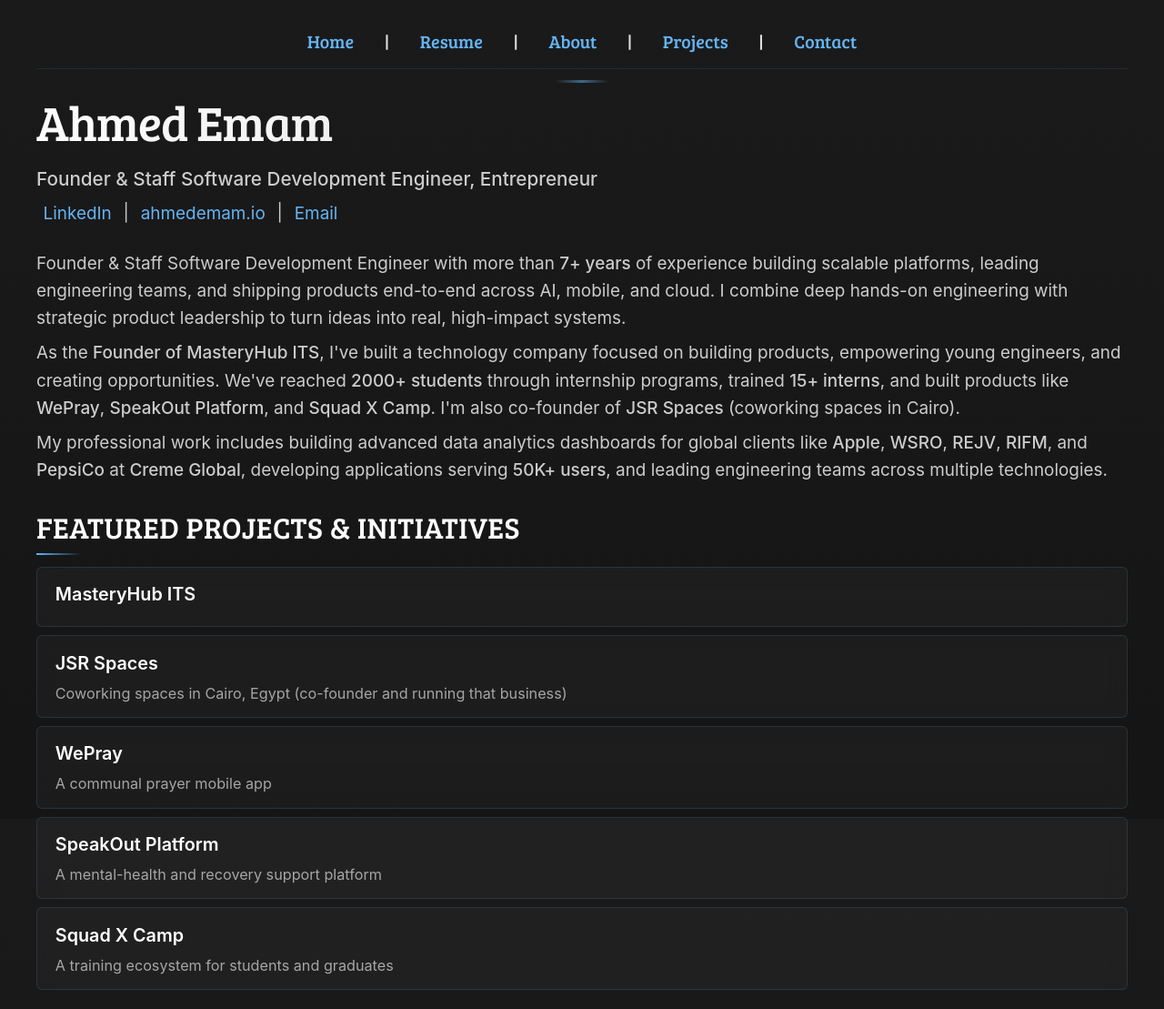
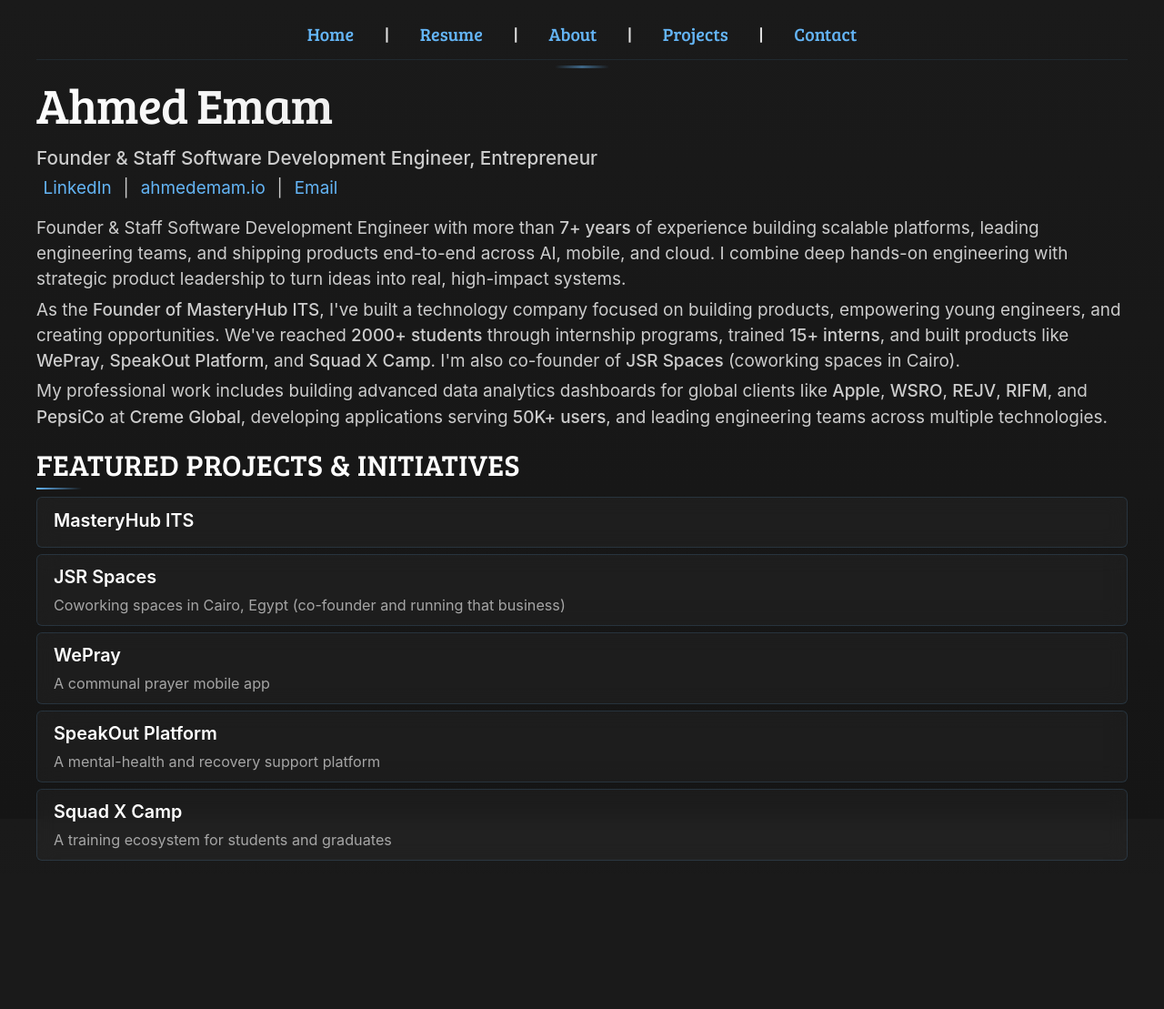
Before and after one commit to ahmedemam/ahmedemam.github.io, a Jekyll site: the page built from index.html, in a window 1280 px wide. Shown: the whole page at 91% size. Built offline with Jekyll 4.4.1, drawn with Linux system fonts in a browser that asks for light colours; after the commit the page ends 960 px from its top, so only the background shows below that.

Commit message:
Minimize spacing and add slow transitions throughout
- Reduce all margins and padding significantly (navigation, container, introduction, paragraphs, headings)
- Reduce project card spacing and padding
- Reduce work experience section spacing
- Change all transitions from 0.3s to 0.8s for slow, smooth animations
- Change gradient animation from 0.5s to 1.2s
- Reduce line heights for more compact text
- Minimize gaps between all elements

```diff
--- a/assets/css/style.scss
+++ b/assets/css/style.scss
@@ -83,11 +83,11 @@ body {
 /* Site navigation - Enhanced */
 .site-nav {
   text-align: center;
-  margin: 0 0 0.6em 0;
-  padding: 0.4em 0;
+  margin: 0 0 0.3em 0;
+  padding: 0.3em 0;
   font-size: 1.1em;
   font-weight: 400;
-  transition: all 0.3s ease;
+  transition: all 0.8s ease;
   font-family: $heading-font;
   border-bottom: 1px solid rgba(100, 181, 246, 0.1);
   position: relative;
@@ -101,7 +101,7 @@ body {
     width: 0;
     height: 2px;
     background: linear-gradient(90deg, transparent, $link-color, transparent);
-    transition: width 0.3s ease;
+    transition: width 0.8s ease;
   }
 
   &:hover::after {
@@ -113,7 +113,7 @@ body {
     text-decoration: none;
     margin: 0 1em;
     font-weight: 400;
-    transition: all 0.3s ease;
+    transition: all 0.8s ease;
     display: inline-block;
     font-family: $heading-font;
     position: relative;
@@ -128,7 +128,7 @@ body {
       width: 100%;
       height: 2px;
       background: $link-color;
-      transition: transform 0.3s ease;
+      transition: transform 0.8s ease;
     }
 
     &:hover {
@@ -326,9 +326,9 @@ a:focus {
   max-width: 900px;
   width: 100%;
   margin: 0 auto;
-  padding: 0.8rem 2rem;
+  padding: 0.5rem 2rem;
   text-align: left;
-  animation: fadeIn 0.6s ease-out;
+  animation: fadeIn 1s ease-out;
 }
 
 @keyframes fadeIn {
@@ -398,9 +398,10 @@ h2 {
   font-size: 1.8em;
   text-transform: uppercase;
   letter-spacing: 0.5px;
-  padding-bottom: 0.3em;
-  margin-top: 0.8em;
-  margin-bottom: 0.4em;
+  padding-bottom: 0.2em;
+  margin-top: 0.5em;
+  margin-bottom: 0.25em;
+  transition: all 0.8s ease;
   text-align: left;
   color: $heading-color;
   font-weight: 500;
@@ -420,12 +421,13 @@ h2 {
 
 h3 {
   font-size: 1.4em;
-  margin-top: 0.8em;
-  margin-bottom: 0.3em;
+  margin-top: 0.5em;
+  margin-bottom: 0.2em;
   text-align: left;
   font-weight: 600;
   color: $heading-color;
   line-height: 1.3;
+  transition: all 0.8s ease;
 
   // Style for job titles in resume
   strong {
@@ -435,7 +437,7 @@ h3 {
   a {
     color: $link-color;
     text-decoration: none;
-    transition: all 0.3s ease;
+    transition: all 0.8s ease;
 
     &:hover {
       text-decoration: underline;
@@ -451,25 +453,25 @@ h4 {
 }
 
 p {
-  margin: 0 0 0.4em 0;
-  line-height: 1.6;
+  margin: 0 0 0.25em 0;
+  line-height: 1.5;
   text-align: left;
-  transition: all 0.3s ease;
+  transition: all 0.8s ease;
   font-size: 1.05em;
   color: rgba(224, 224, 224, 0.9);
 }
 
 ul,
 ol {
-  margin: 0.4em 0;
+  margin: 0.25em 0;
   padding-left: 1.5em;
   text-align: left;
-  transition: all 0.3s ease;
+  transition: all 0.8s ease;
 
   li {
-    margin: 0.15em 0;
-    transition: all 0.3s ease;
-    line-height: 1.6;
+    margin: 0.1em 0;
+    transition: all 0.8s ease;
+    line-height: 1.5;
 
     &:hover {
       transform: translateX(5px);
@@ -500,7 +502,7 @@ a {
   color: $link-color;
   text-decoration: none;
   font-weight: 400;
-  transition: all 0.3s ease;
+  transition: all 0.8s ease;
   position: relative;
 
   &:hover {
@@ -545,30 +547,33 @@ h4 {
     font-style: italic;
     color: rgba(224, 224, 224, 0.7);
     font-size: 0.95em;
-    margin-top: -0.2em;
-    margin-bottom: 0.4em;
-    padding: 0.3em 0;
+    margin-top: -0.15em;
+    margin-bottom: 0.25em;
+    padding: 0.2em 0;
     border-bottom: 1px solid rgba(100, 181, 246, 0.1);
+    transition: all 0.8s ease;
   }
 
   // Style for company description paragraph
   h3 + p + p {
-    margin-top: 0.4em;
-    margin-bottom: 0.5em;
+    margin-top: 0.25em;
+    margin-bottom: 0.3em;
     color: rgba(224, 224, 224, 0.9);
-    line-height: 1.7;
+    line-height: 1.6;
+    transition: all 0.8s ease;
   }
 
   // Style for bullet lists in experience sections
   h3 ~ ul {
-    margin-top: 0.3em;
-    margin-bottom: 0.6em;
+    margin-top: 0.2em;
+    margin-bottom: 0.4em;
 
     li {
-      margin: 0.3em 0;
+      margin: 0.2em 0;
       padding-left: 0.5em;
-      line-height: 1.6;
+      line-height: 1.5;
       color: rgba(224, 224, 224, 0.9);
+      transition: all 0.8s ease;
 
       strong {
         color: $heading-color;
@@ -577,6 +582,7 @@ h4 {
 
       a {
         color: $link-color;
+        transition: all 0.8s ease;
       }
     }
   }
@@ -586,41 +592,46 @@ h4 {
   ol + p strong {
     color: $link-color;
     font-weight: 600;
+    transition: all 0.8s ease;
   }
 
   // Style paragraphs that likely contain tech stack info
   ul + p,
   ol + p {
-    margin-top: 0.5em;
-    margin-bottom: 0.6em;
-    padding: 0.5em 0.9em;
+    margin-top: 0.3em;
+    margin-bottom: 0.4em;
+    padding: 0.4em 0.8em;
     background: rgba(100, 181, 246, 0.05);
     border-left: 3px solid $link-color;
     border-radius: 4px;
     font-size: 0.95em;
+    transition: all 0.8s ease;
   }
 
   // Style for h4 (subsections like "Key Achievements")
   h4 {
     font-size: 1.1em;
     font-weight: 600;
-    margin-top: 0.6em;
-    margin-bottom: 0.4em;
+    margin-top: 0.4em;
+    margin-bottom: 0.25em;
     color: $heading-color;
+    transition: all 0.8s ease;
   }
 
   // Style for numbered lists
   ol {
-    margin-top: 0.3em;
-    margin-bottom: 0.6em;
+    margin-top: 0.2em;
+    margin-bottom: 0.4em;
 
     li {
-      margin: 0.3em 0;
-      line-height: 1.6;
+      margin: 0.2em 0;
+      line-height: 1.5;
       color: rgba(224, 224, 224, 0.9);
+      transition: all 0.8s ease;
 
       a {
         color: $link-color;
+        transition: all 0.8s ease;
       }
     }
   }
@@ -628,10 +639,11 @@ h4 {
   // Style for horizontal rules (dividers)
   hr {
     display: block;
-    margin: 1.2em 0;
+    margin: 0.8em 0;
     border: none;
     border-top: 1px solid rgba(100, 181, 246, 0.2);
     height: 1px;
+    transition: all 0.8s ease;
   }
 }
 
@@ -701,8 +713,8 @@ h4 {
 /* Homepage introduction - Enhanced */
 .introduction {
   text-align: center;
-  margin: 0 0 0.6em 0;
-  padding: 0.6em 0;
+  margin: 0 0 0.3em 0;
+  padding: 0.4em 0;
   animation: fadeInUp 0.8s ease-out;
   position: relative;
 
@@ -721,7 +733,8 @@ h4 {
   h1 {
     font-size: 3em;
     font-weight: 400;
-    margin-bottom: 0.2em;
+    margin-bottom: 0.15em;
+    transition: all 0.8s ease;
     margin-top: 0;
     font-family: $heading-font;
     transition: all 0.3s ease;
@@ -738,21 +751,21 @@ h4 {
 
     p {
       font-family: $main-font;
-      line-height: 1.6;
-      margin: 0.2em 0;
-      transition: all 0.3s ease;
+      line-height: 1.5;
+      margin: 0.15em 0;
+      transition: all 0.8s ease;
       font-size: 1.05em;
 
       &:first-of-type {
         font-size: 1.15em;
         color: rgba(224, 224, 224, 0.9);
-        margin-bottom: 0.3em;
+        margin-bottom: 0.2em;
       }
 
       a {
         color: $link-color;
         text-decoration: none;
-      transition: all 0.3s ease;
+        transition: all 0.8s ease;
         position: relative;
         padding: 0.2em 0.4em;
         border-radius: 4px;
@@ -787,23 +800,23 @@ h4 {
 .texts {
   list-style: none;
   padding: 0;
-  margin: 0.3em 0;
+  margin: 0.2em 0;
   display: flex;
   flex-direction: column;
-  gap: 0.5em;
+  gap: 0.35em;
 
     .text-title {
       margin: 0;
-    transition: all 0.3s ease;
+      transition: all 0.8s ease;
       position: relative;
 
       a {
         display: flex;
         flex-direction: column;
-        padding: 0.8em 1.1em;
+        padding: 0.6em 1em;
       text-decoration: none;
       color: $heading-color;
-      transition: all 0.3s ease;
+      transition: all 0.8s ease;
       background: rgba(255, 255, 255, 0.03);
       border: 1px solid rgba(100, 181, 246, 0.15);
       border-radius: 6px;
@@ -819,7 +832,7 @@ h4 {
         width: 100%;
         height: 100%;
         background: linear-gradient(90deg, transparent, rgba(100, 181, 246, 0.08), transparent);
-        transition: left 0.5s ease;
+        transition: left 1.2s ease;
       }
 
       &::after {
@@ -828,7 +841,7 @@ h4 {
         right: 1.2em;
         top: 1em;
         opacity: 0;
-        transition: all 0.3s ease;
+        transition: all 0.8s ease;
         color: $link-color;
         font-size: 1.2em;
       }
@@ -837,9 +850,9 @@ h4 {
         font-weight: 600;
         font-size: 1.1em;
         color: $heading-color;
-        margin-bottom: 0.2em;
+        margin-bottom: 0.15em;
         display: block;
-        transition: color 0.3s ease;
+        transition: color 0.8s ease;
       }
 
       .project-desc {
@@ -847,7 +860,7 @@ h4 {
         color: rgba(224, 224, 224, 0.7);
         line-height: 1.4;
         display: block;
-        margin-top: 0.1em;
+        margin-top: 0.05em;
       }
 
       &:hover {
```
Lines whose indentation alone changed are shown as unchanged.
